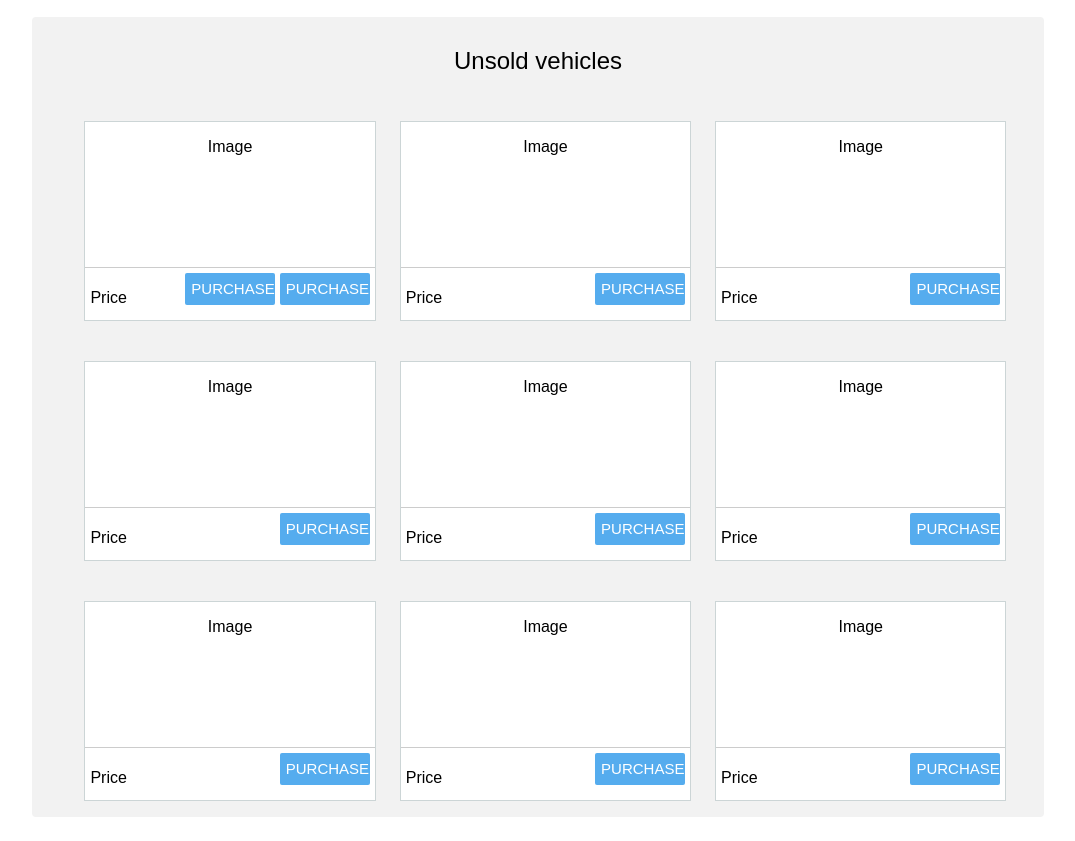
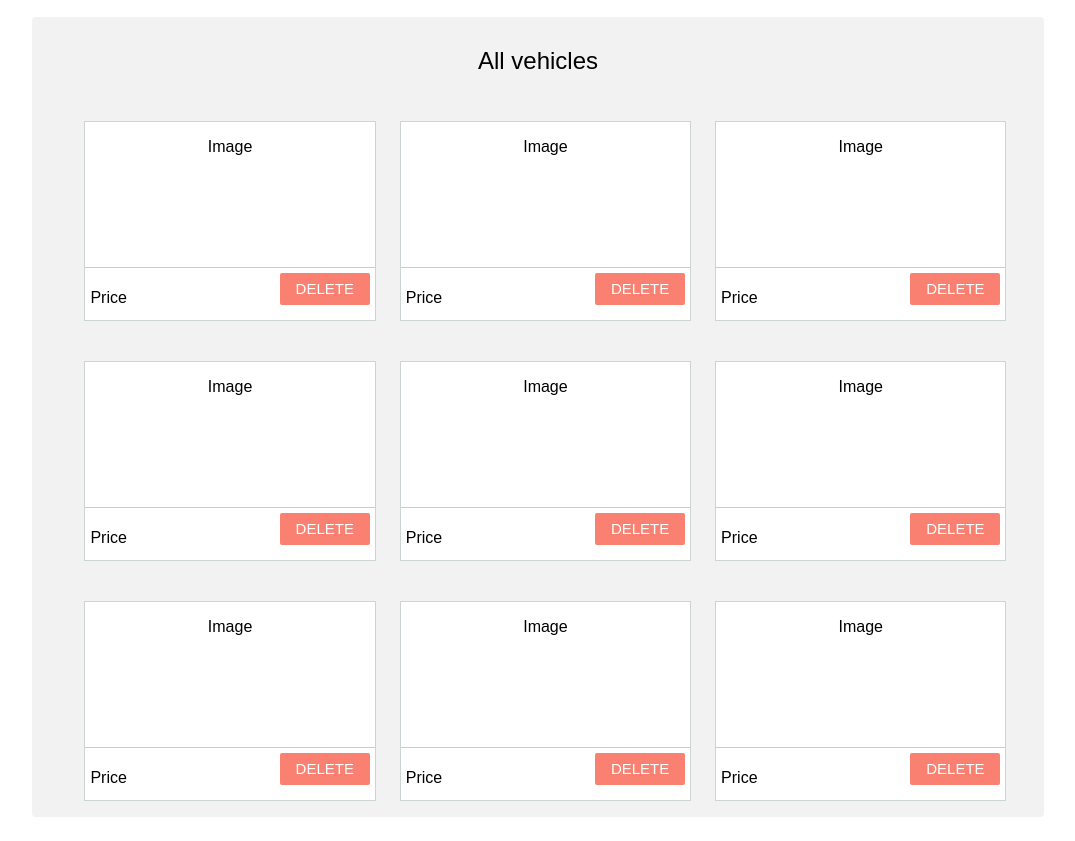
Before and after one commit to Dkabiswa/AutoMart, a plain HTML site: page UI/admin.html in a window 1280 px wide. Shown: the part 358-1199 px from the top of the page, without its empty margins (102-1177 px from the left). Drawn offline with Linux system fonts and the light colour scheme.

Commit message:
Add delete button

```diff
--- a/UI/admin.css
+++ b/UI/admin.css
@@ -89,7 +89,7 @@ header {
 
 	border: none;
 	width: 90px;
-	background-color: #55acee;
+	background-color: #FA8072;
 	border-radius: 2px;
 	color: white;
 	font-size: 15px;
--- a/UI/admin.html
+++ b/UI/admin.html
@@ -42,7 +42,7 @@
 		</div>
 		<div class ="vehicle-part">
 			<div class="container">
-				<div class = "heading"><h2>Unsold vehicles</h2></div>
+				<div class = "heading"><h2>All vehicles</h2></div>
 				<ul>
 					<li>
 						<div class = "vehicle">
@@ -55,8 +55,7 @@
 										<p class = "price"> Price</p>
 									</div>
 									<div class ="veh-button">
-										<button type="submit" class="veh btn">PURCHASE</button>
-										<button type="submit" class="veh btn">PURCHASE</button>
+										<button type="submit" class="veh btn">DELETE</button>
 									</div>
 								</div>
 							</div>
@@ -69,7 +68,7 @@
 										<p class = "price"> Price</p>
 									</div>
 									<div class ="veh-button">
-										<button type="submit" class="veh btn">PURCHASE</button>
+										<button type="submit" class="veh btn">DELETE</button>
 									</div>
 								</div>
 							</div>
@@ -82,7 +81,7 @@
 										<p class = "price"> Price</p>
 									</div>
 									<div class ="veh-button">
-										<button type="submit" class="veh btn">PURCHASE</button>
+										<button type="submit" class="veh btn">DELETE</button>
 									</div>
 								</div>
 							</div>
@@ -99,7 +98,7 @@
 										<p class = "price"> Price</p>
 									</div>
 									<div class ="veh-button">
-										<button type="submit" class="veh btn">PURCHASE</button>
+										<button type="submit" class="veh btn">DELETE</button>
 									</div>
 								</div>
 							</div>
@@ -112,7 +111,7 @@
 										<p class = "price"> Price</p>
 									</div>
 									<div class ="veh-button">
-										<button type="submit" class="veh btn">PURCHASE</button>
+										<button type="submit" class="veh btn">DELETE</button>
 									</div>
 								</div>
 							</div>
@@ -125,7 +124,7 @@
 										<p class = "price"> Price</p>
 									</div>
 									<div class ="veh-button">
-										<button type="submit" class="veh btn">PURCHASE</button>
+										<button type="submit" class="veh btn">DELETE</button>
 									</div>
 								</div>
 							</div>
@@ -142,7 +141,7 @@
 										<p class = "price"> Price</p>
 									</div>
 									<div class ="veh-button">
-										<button type="submit" class="veh btn">PURCHASE</button>
+										<button type="submit" class="veh btn">DELETE</button>
 									</div>
 								</div>
 							</div>
@@ -155,7 +154,7 @@
 										<p class = "price"> Price</p>
 									</div>
 									<div class ="veh-button">
-										<button type="submit" class="veh btn">PURCHASE</button>
+										<button type="submit" class="veh btn">DELETE</button>
 									</div>
 								</div>
 							</div>
@@ -168,7 +167,7 @@
 										<p class = "price"> Price</p>
 									</div>
 									<div class ="veh-button">
-										<button type="submit" class="veh btn">PURCHASE</button>
+										<button type="submit" class="veh btn">DELETE</button>
 									</div>
 								</div>
 							</div>
```
